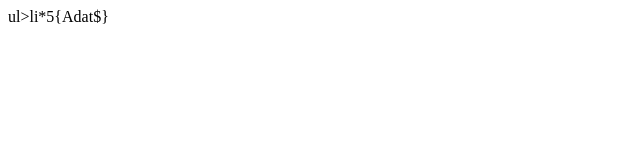
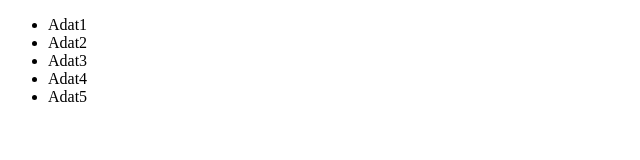
Before and after one commit to andrasinorbert/2023_9c_web, a plain HTML site: page 20231113.html in a window 1280 px wide. Shown: the whole page, without its empty margins (0-640 px from the left). Drawn offline with Linux system fonts and the light colour scheme.

Commit message:
Update 20231113.html

```diff
--- a/20231113.html
+++ b/20231113.html
@@ -6,6 +6,12 @@
     <title>Document</title>
 </head>
 <body>
-    ul>li*5{Adat$}
+    <ul>
+        <li>Adat1</li>
+        <li>Adat2</li>
+        <li>Adat3</li>
+        <li>Adat4</li>
+        <li>Adat5</li>
+    </ul>
 </body>
 </html>
```
